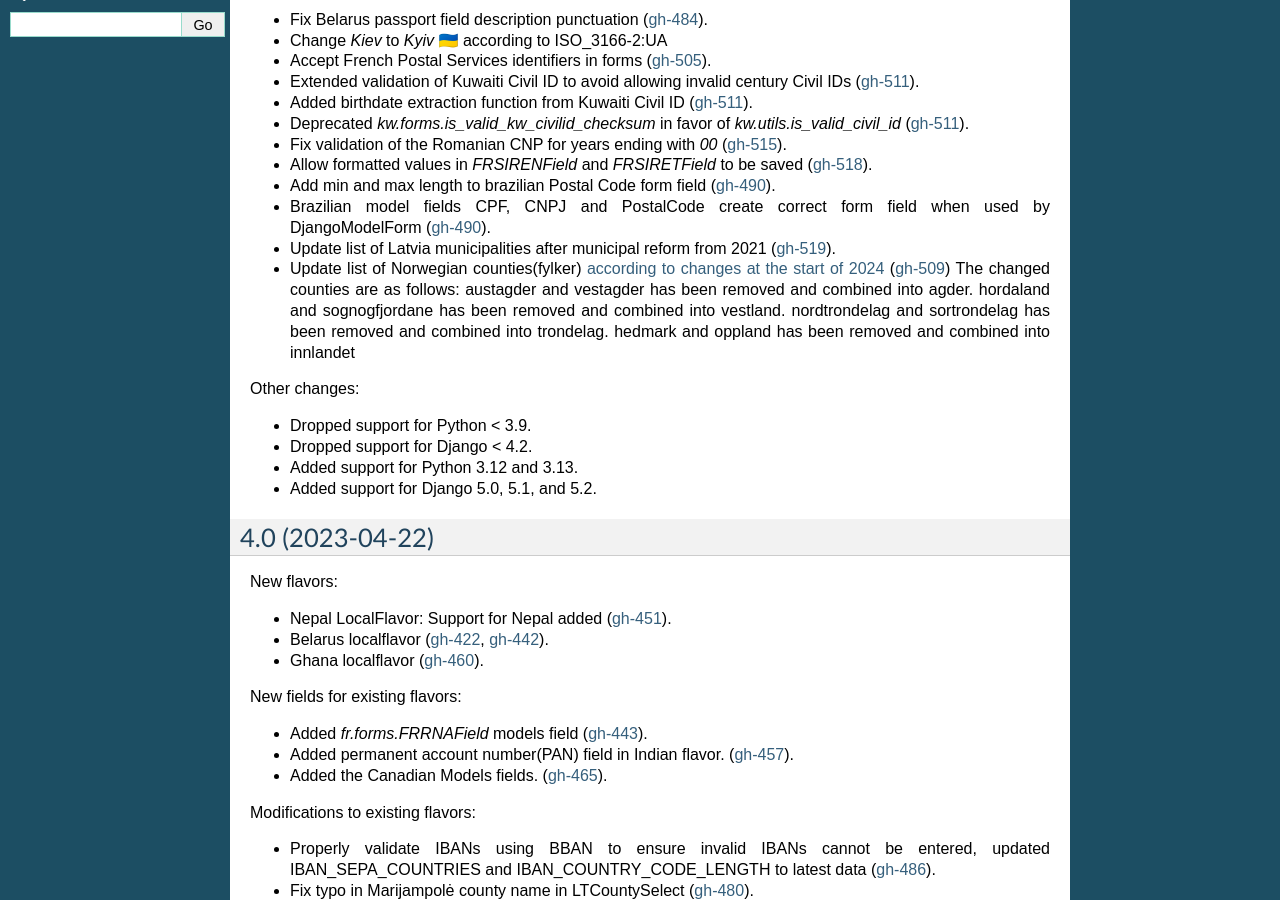
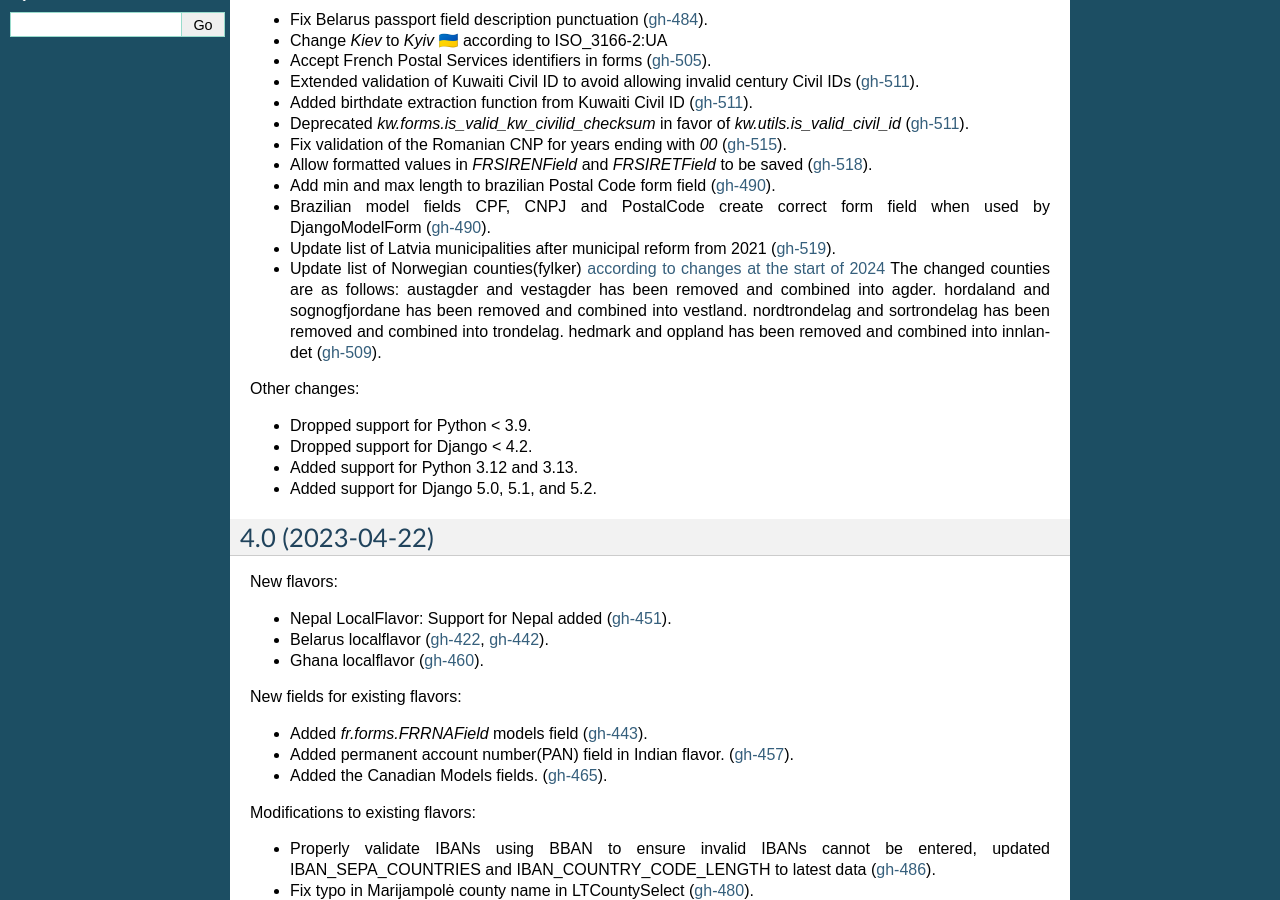
Before and after one commit to django/django-localflavor, a Sphinx documentation site: the page built from docs/changelog.rst, in a window 1280 px wide and 900 px high, scrolled down 512 px. Built offline with Sphinx 7.4.7, drawn with Linux system fonts in a browser that asks for light colours.

```diff
--- a/docs/changelog.rst
+++ b/docs/changelog.rst
@@ -48,8 +48,9 @@ Modifications to existing flavors:
   (`gh-490 <https://github.com/django/django-localflavor/pull/490>`_).
 - Update list of Latvia municipalities after municipal reform from 2021
   (`gh-519 <https://github.com/django/django-localflavor/pull/519>`_).
-- Update list of Norwegian counties(fylker) `according to changes at the start of 2024 <https://en.wikipedia.org/wiki/Counties_of_Norway#List_of_counties>`_ (`gh-509 <https://github.com/django/django-localflavor/pull/509/files>`_)
+- Update list of Norwegian counties(fylker) `according to changes at the start of 2024 <https://en.wikipedia.org/wiki/Counties_of_Norway#List_of_counties>`_
   The changed counties are as follows: austagder and vestagder has been removed and combined into agder. hordaland and sognogfjordane has been removed and combined into vestland. nordtrondelag and sortrondelag has been removed and combined into trondelag. hedmark and oppland has been removed and combined into innlandet
+  (`gh-509 <https://github.com/django/django-localflavor/pull/509/files>`_).
 
 Other changes:
 
```
